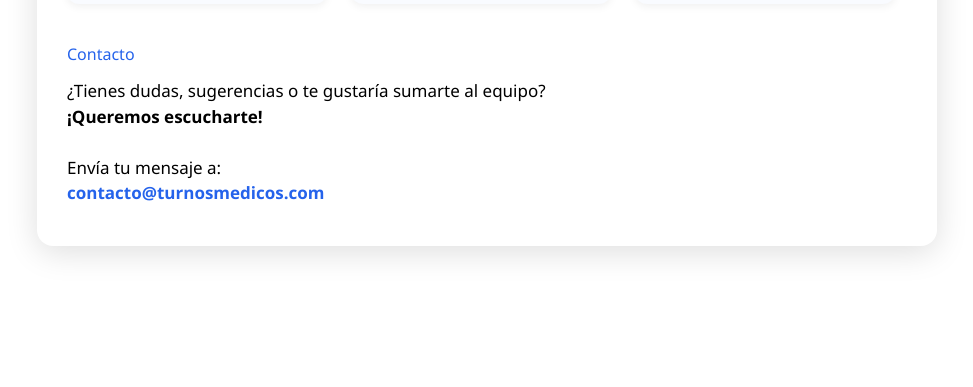
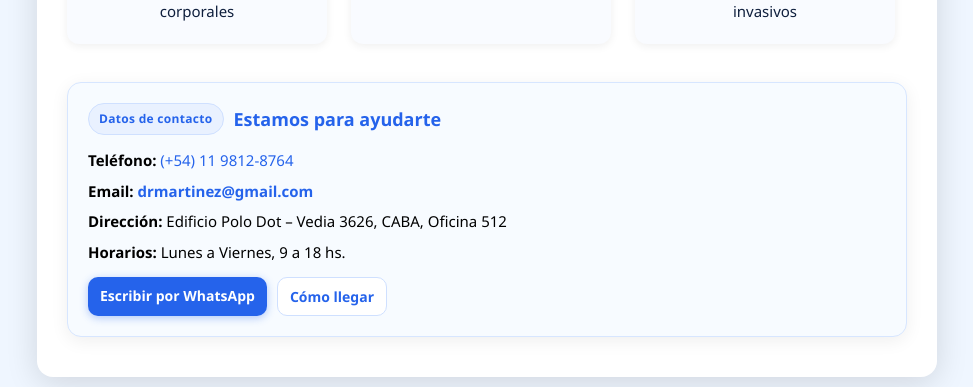
Before and after one commit to ivancao22/Tp_WebMedicos, a React (Create React App) app in the folder tp_medicos/: page /about-us in a window 1280 px wide. Shown: the part 954-1341 px from the top of the page, without its empty margins (153-1126 px from the left). Before the commit the page ends 1240 px from the top, so only its background shows below. Built offline with nearby package versions, Linux system fonts and the light colour scheme.

Commit message:
Update About US

```diff
--- a/tp_medicos/src/pages/AboutUsPage.jsx
+++ b/tp_medicos/src/pages/AboutUsPage.jsx
@@ -59,7 +59,10 @@
 );
 
    return (
+    // FONDO DE TODA LA PÁGINA
+    <div style={{ background: "#eff6ff", minHeight: "100vh", padding: "40px 0" }}>
 
+      {/* CARD BLANCA */}
       <div
         style={{
           maxWidth: 900,
@@ -71,7 +74,7 @@
           fontFamily: "Segoe UI, Arial, sans-serif",
         }}
       >
-      {/* PRESENTACIÓN + MISIÓN (unificados) */}
+        {/* PRESENTACIÓN + MISIÓN */}
         <section
           style={{
             display: "flex",
@@ -81,21 +84,30 @@
             marginBottom: 32,
           }}
         >
-        {/* Texto (presentación + misión) */}
+          {/* Texto */}
           <div style={{ flex: "1 1 360px", minWidth: 300 }}>
             <h1 style={{ color: "#2563eb", fontSize: 38, marginBottom: 14 }}>
               Sobre Nosotros
             </h1>
 
             <p style={{ fontSize: 18, lineHeight: 1.6, marginBottom: 14 }}>
-            Somos un equipo de profesionales apasionados por transformar la forma en que los pacientes acceden a la atención médica. Combinamos tecnología de vanguardia con un trato cercano y humano, creando un espacio confiable y accesible para gestionar turnos médicos de manera ágil y segura.
+              Somos un equipo de profesionales apasionados por transformar la
+              forma en que los pacientes acceden a la atención médica.
+              Combinamos tecnología de vanguardia con un trato cercano y humano,
+              creando un espacio confiable y accesible para gestionar turnos
+              médicos de manera ágil y segura.
             </p>
 
             <h2 style={{ color: "#2563eb", fontSize: 20, margin: "14px 0 8px" }}>
               Nuestra Misión
             </h2>
             <p style={{ fontSize: 16.5, lineHeight: 1.6, marginBottom: 10 }}>
-            Nuestra misión es facilitar el acceso al sistema de salud a través de una plataforma moderna, intuitiva y eficiente, que conecta a pacientes y especialistas en un mismo lugar. Ofrecemos herramientas digitales que simplifican la gestión de turnos, historias clínicas y recordatorios, siempre priorizando la seguridad, la privacidad y la atención personalizada.
+              Nuestra misión es facilitar el acceso al sistema de salud a través
+              de una plataforma moderna, intuitiva y eficiente, que conecta a
+              pacientes y especialistas en un mismo lugar. Ofrecemos herramientas
+              digitales que simplifican la gestión de turnos, historias clínicas
+              y recordatorios, siempre priorizando la seguridad, la privacidad y
+              la atención personalizada.
             </p>
           </div>
 
@@ -144,40 +156,102 @@
           </div>
         </section>
 
-
-
-      {/* CONTACTO (igual) */}
-      <section>
-        <h2 style={{ color: "#2563eb", marginBottom: 12 }}>Contacto</h2>
+       {/* CONTACTO (similar al landing, pero sin mapa) */}
+<section style={{ marginTop: 8 }}>
   <div
     style={{
-            display: "flex",
-            flexWrap: "wrap",
-            alignItems: "center",
-            gap: 32,
+      background: "#f7fbff",          // celeste suave
+      border: "1px solid #d7e6ff",
+      borderRadius: 14,
+      boxShadow: "0 4px 18px #0001",
+      padding: 20,
     }}
   >
-          <div style={{ flex: "2 1 300px", minWidth: 250 }}>
-            <p style={{ fontSize: 17 }}>
-              ¿Tienes dudas, sugerencias o te gustaría sumarte al equipo?
-              <br />
-              <b>¡Queremos escucharte!</b>
-              <br />
-              <br />
-              Envía tu mensaje a:
-              <br />
-              <a
-                href="mailto:contacto@turnosmedicos.com"
-                style={{ color: "#2563eb", fontWeight: "bold" }}
+    {/* Cabecera con badge */}
+    <div style={{ display: "flex", alignItems: "center", gap: 10, marginBottom: 14 }}>
+      <span
+        style={{
+          background: "#e9f1ff",
+          color: "#2563eb",
+          border: "1px solid #cfe0ff",
+          padding: "6px 10px",
+          borderRadius: 999,
+          fontSize: 12,
+          fontWeight: 600,
+          letterSpacing: 0.3,
+        }}
       >
-                contacto@turnosmedicos.com
+        Datos de contacto
+      </span>
+      <h3 style={{ margin: 0, color: "#2563eb", fontSize: 18, fontWeight: 700 }}>
+        Estamos para ayudarte
+      </h3>
+    </div>
+
+    {/* Solo datos, sin mapa */}
+    <div>
+      <p style={{ fontSize: 15, marginBottom: 8 }}>
+        <b>Teléfono:</b>{" "}
+        <a href="tel:1198128764" style={{ color: "#2563eb", textDecoration: "none" }}>
+          (+54) 11 9812-8764
         </a>
       </p>
+      <p style={{ fontSize: 15, marginBottom: 8 }}>
+        <b>Email:</b>{" "}
+        <a href="mailto:contacto@turnosmedicos.com" style={{ color: "#2563eb", fontWeight: 600, textDecoration: "none" }}>
+          drmartinez@gmail.com
+        </a>
+      </p>
+      <p style={{ fontSize: 15, marginBottom: 8 }}>
+        <b>Dirección:</b> Edificio Polo Dot – Vedia 3626, CABA, Oficina 512
+      </p>
+      <p style={{ fontSize: 15 }}>
+        <b>Horarios:</b> Lunes a Viernes, 9 a 18 hs.
+      </p>
+
+      {/* Botones CTA */}
+      <div style={{ display: "flex", flexWrap: "wrap", gap: 10, marginTop: 14 }}>
+        <a
+          href="https://wa.me/5491198128764"
+          target="_blank"
+          rel="noreferrer"
+          style={{
+            background: "#2563eb",
+            color: "#fff",
+            padding: "8px 12px",
+            borderRadius: 10,
+            fontSize: 14,
+            fontWeight: 600,
+            textDecoration: "none",
+            boxShadow: "0 2px 8px #2563eb55",
+          }}
+        >
+          Escribir por WhatsApp
+        </a>
+        <a
+          href="https://maps.google.com/?q=Vedia%203626%20CABA"
+          target="_blank"
+          rel="noreferrer"
+          style={{
+            border: "1px solid #cfe0ff",
+            color: "#2563eb",
+            padding: "8px 12px",
+            borderRadius: 10,
+            fontSize: 14,
+            fontWeight: 600,
+            textDecoration: "none",
+            background: "#fff",
+          }}
+        >
+          Cómo llegar
+        </a>
       </div>
-          {/* (se quitó la imagen secundaria aquí, como pediste) */}
+    </div>
   </div>
 </section>
-    </div>
+      </div> {/* cierre card blanca */}
+
+    </div> // cierre fondo pÃ¡gina
   );
 }
 
```
Lines whose indentation alone changed are shown as unchanged.
